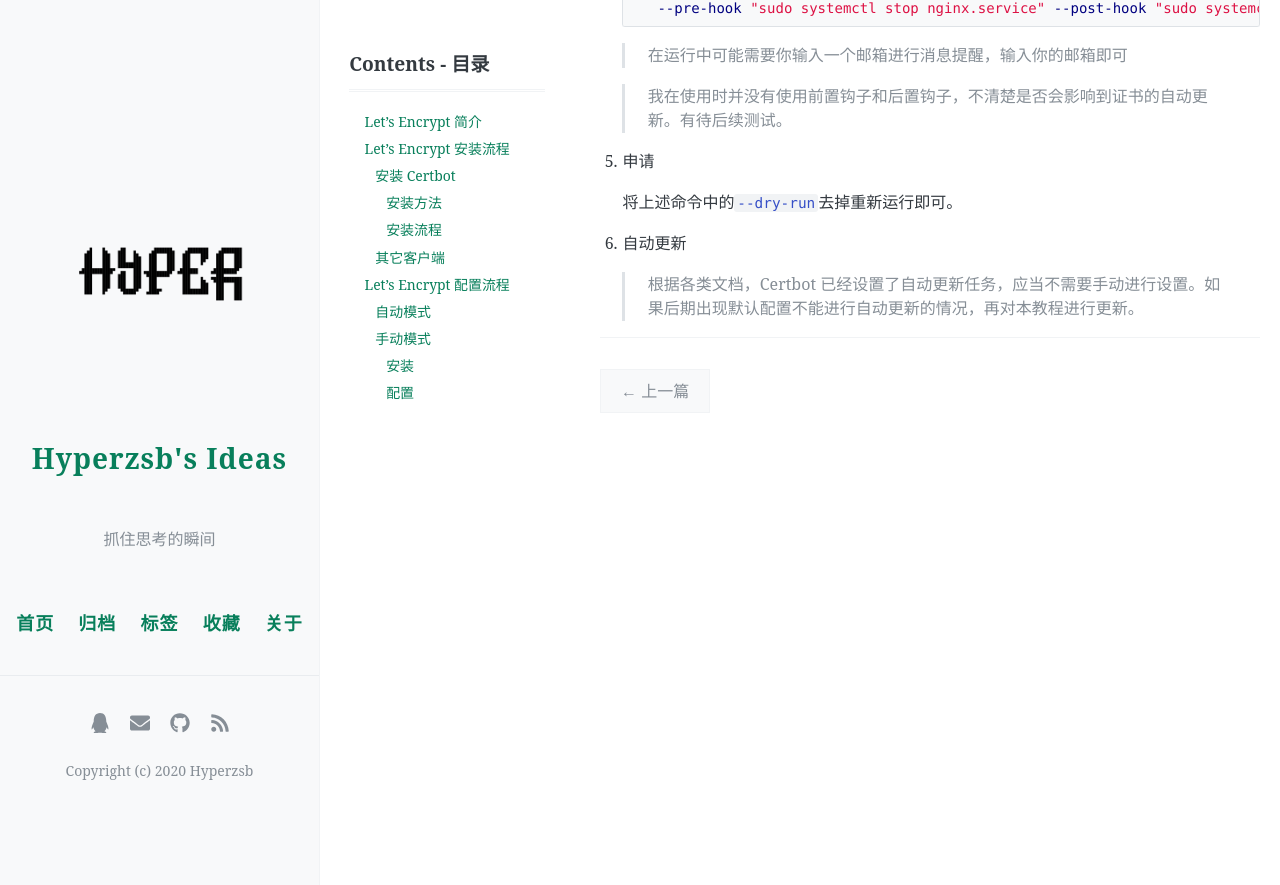
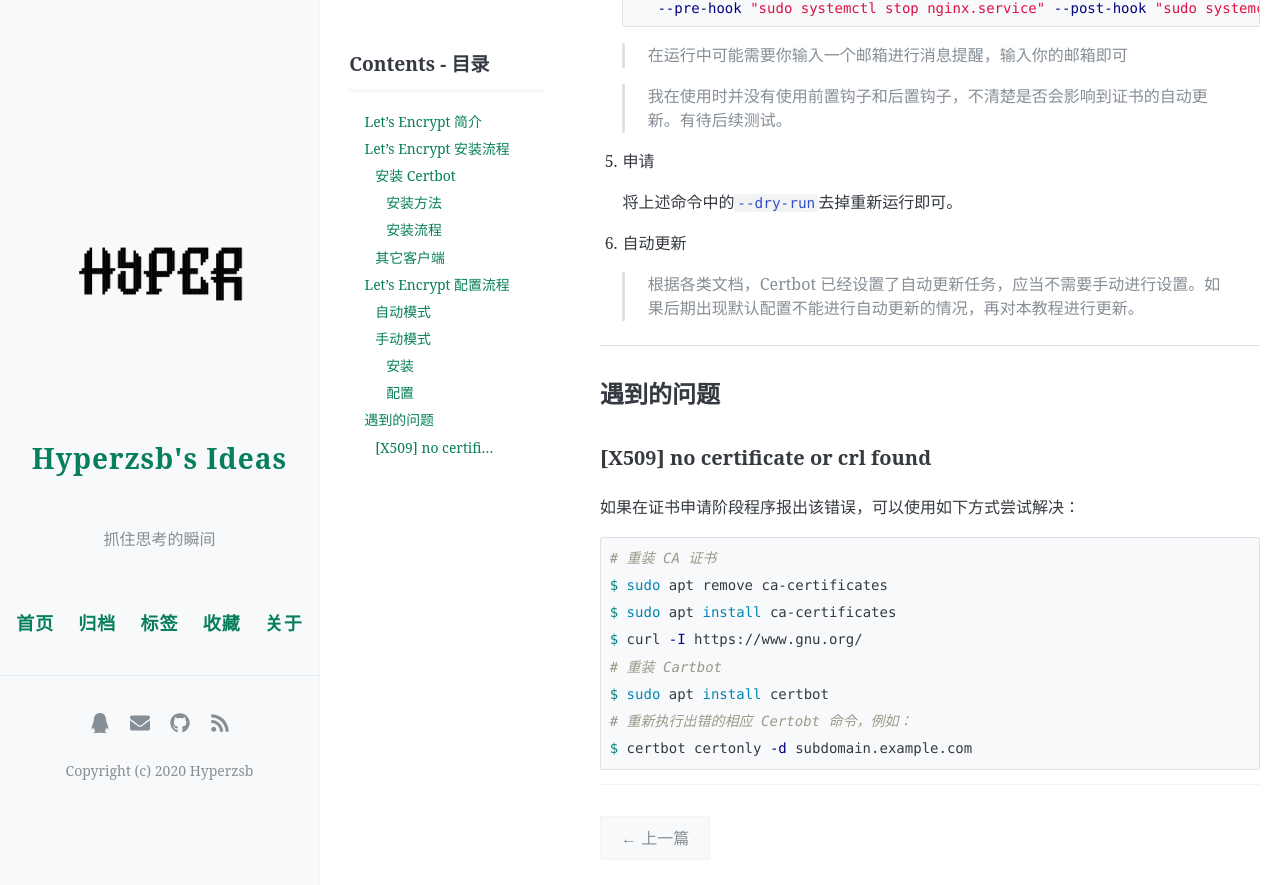
Before and after one commit to Hyperzsb/blog, a Jekyll site: the page built from _posts/2020-07-08-aliyun-letsencrypt-init.md, in a window 1280 px wide and 900 px high, scrolled down 3661 px. Shown: the top 885 px of the window. Built offline with Jekyll 4.4.1, drawn with Linux system fonts in a browser that asks for light colours; comment, search, counter and statistics services are not loaded.

Commit message:
[post]Update 2020-07-08-aliyun-letsencrypt-init

````diff
--- a/_posts/2020-07-08-aliyun-letsencrypt-init.md
+++ b/_posts/2020-07-08-aliyun-letsencrypt-init.md
@@ -163,3 +163,24 @@ $ chmod 0777 au.sh
 6. 自动更新
 
    > 根据各类文档，Certbot 已经设置了自动更新任务，应当不需要手动进行设置。如果后期出现默认配置不能进行自动更新的情况，再对本教程进行更新。
+
+
+
+---
+
+## 遇到的问题
+
+### [X509] no certificate or crl found
+
+如果在证书申请阶段程序报出该错误，可以使用如下方式尝试解决：
+
+```shell
+# 重装 CA 证书
+$ sudo apt remove ca-certificates
+$ sudo apt install ca-certificates
+$ curl -I https://www.gnu.org/
+# 重装 Cartbot
+$ sudo apt install certbot
+# 重新执行出错的相应 Certobt 命令，例如：
+$ certbot certonly -d subdomain.example.com
+```
````
